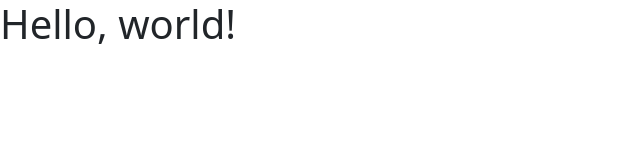
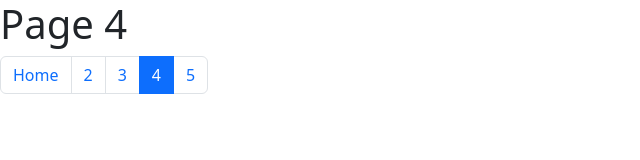
Before and after one commit to blaketvangundy/HW6, a plain HTML site: page Page4.html in a window 1280 px wide. Shown: the whole page, without its empty margins (0-640 px from the left). Drawn offline with nearby package versions, Linux system fonts and the light colour scheme.

Commit message:
Update Page4.html

```diff
--- a/Page4.html
+++ b/Page4.html
@@ -3,11 +3,20 @@
   <head>
     <meta charset="utf-8">
     <meta name="viewport" content="width=device-width, initial-scale=1">
-    <title>Bootstrap demo</title>
+    <title>Homework 6</title>
     <link href="https://cdn.jsdelivr.net/npm/bootstrap@5.3.3/dist/css/bootstrap.min.css" rel="stylesheet" integrity="sha384-QWTKZyjpPEjISv5WaRU9OFeRpok6YctnYmDr5pNlyT2bRjXh0JMhjY6hW+ALEwIH" crossorigin="anonymous">
   </head>
   <body>
-    <h1>Hello, world!</h1>
+    <h1>Page 4</h1>
+     <nav aria-label="Page navigation example">
+  <ul class="pagination">
+    <li class="page-item"><a class="page-link" href="Index.html">Home</a></li>
+    <li class="page-item"><a class="page-link" href="Page2.html">2</a></li>
+    <li class="page-item"><a class="page-link" href="Page3.html">3</a></li>
+    <li class="page-item"><a class="page-link active" href="Page4.html">4</a></li>
+    <li class="page-item"><a class="page-link" href="Page5.html">5</a></li>
+  </ul>
+</nav>
     <script src="https://cdn.jsdelivr.net/npm/bootstrap@5.3.3/dist/js/bootstrap.bundle.min.js" integrity="sha384-YvpcrYf0tY3lHB60NNkmXc5s9fDVZLESaAA55NDzOxhy9GkcIdslK1eN7N6jIeHz" crossorigin="anonymous"></script>
   </body>
 </html>
```
